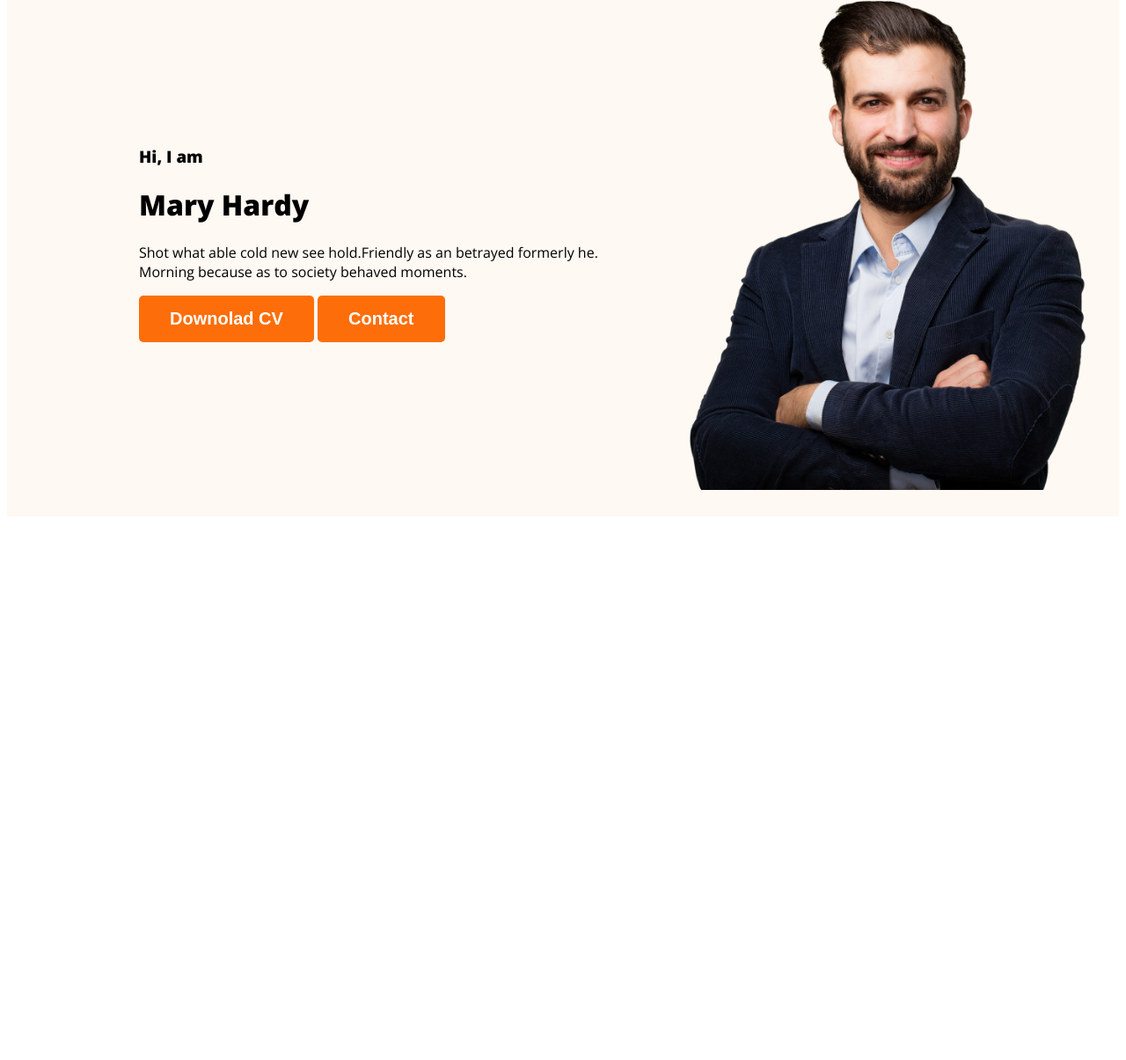
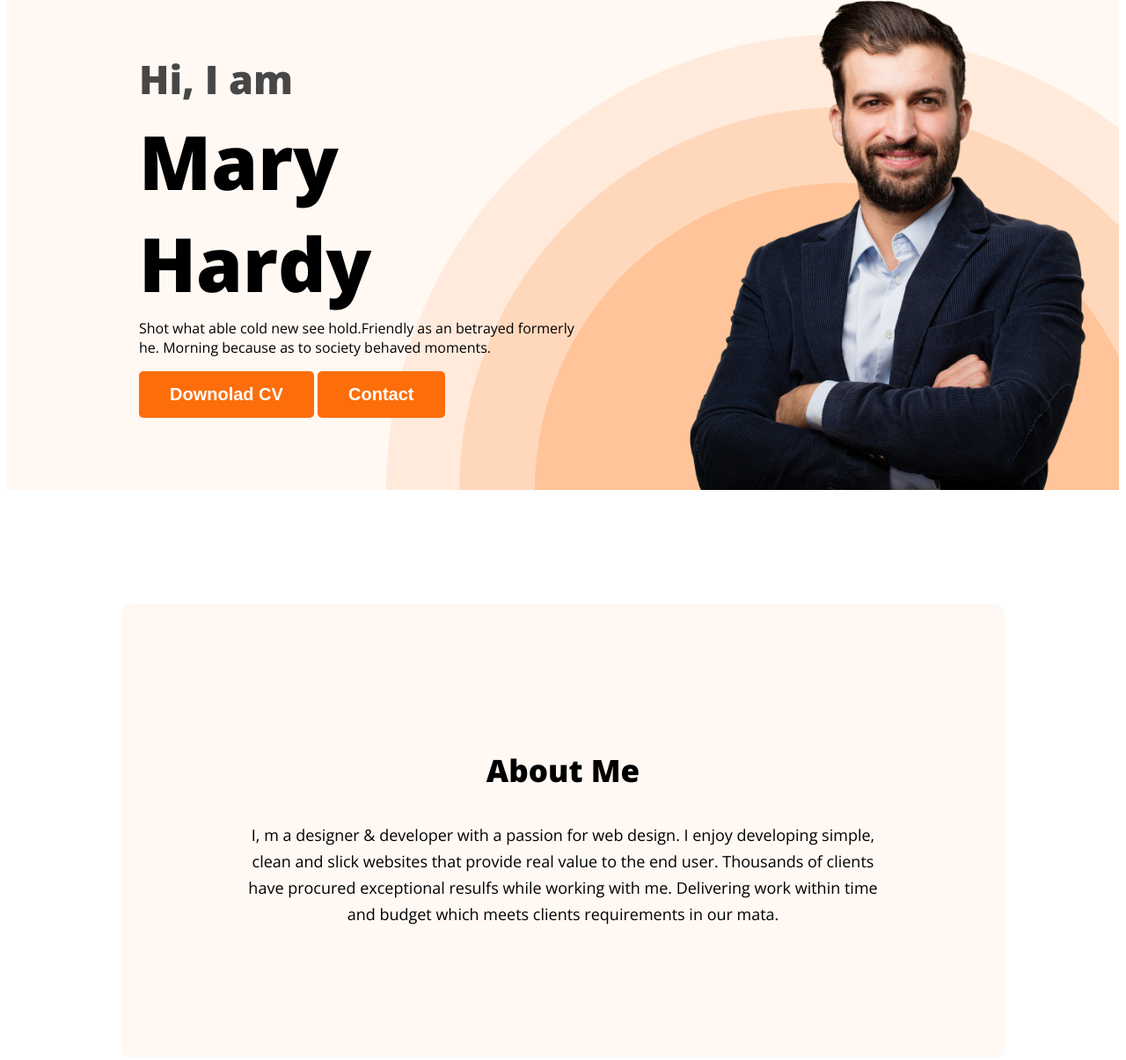
Before and after one commit to STTaj/web-developer-portfolio, a plain HTML site: page index.html in a window 1280 px wide. Shown: the part 211-1416 px from the top of the page at 88% size. Before the commit the page ends 806 px from the top, so only its background shows below. Drawn offline with nearby package versions, Linux system fonts and the light colour scheme.

Commit message:
added about section basic

```diff
--- a/index.html
+++ b/index.html
@@ -22,7 +22,7 @@
         <div class="banner">
             <div class="banner-contant"><h3 class="banner-griting">Hi, I  am</h3>
                 <h1 class="banner-title">Mary Hardy</h1>
-                <p>Shot what able cold new see hold.Friendly as an betrayed formerly he. Morning because as to society behaved moments.</p>
+                <p class="banner-decription">Shot what able cold new see hold.Friendly as an betrayed formerly he. Morning because as to society behaved moments.</p>
                 <button class="btn-primary">Downolad CV</button>
                 <button class="btn-primary">Contact</button>
             </div>
@@ -30,6 +30,10 @@
         </div>
     </header>
     <main>
+        <section class="about">
+            <h3 class="section-title">About Me</h3>
+            <p class="section-decription">I, m a designer & developer with a passion for web design. I enjoy developing simple, clean and slick websites that provide real value to the end user. Thousands of clients have procured exceptional resulfs while working with me. Delivering work within time and budget which meets clients requirements in our mata.</p>
+        </section>
 
     </main>
     <footer>
--- a/styles/portfolio.css
+++ b/styles/portfolio.css
@@ -1,39 +1,59 @@
-/* dcommon styles */
-body{
+/* Shared styles */
+body {
     font-family: 'Open Sans', sans-serif;
 }
+
+.section-title {
+    color: #181818);
+    text-align: center;
+    font-size: 35px;
+    font-weight: 700;
+}
+
+.section-decription {
+    color:#757575);
+    text-align: center;
+    font-size: 18px;
+    font-weight: 400;
+    line-height: 30px;
+    /* 166.667% */
+}
+
 /* nev Styles are hare */
-nav{
+nav {
     display: flex;
     justify-content: space-between;
     text-align: center;
     margin: 0 200px;
 }
-.nev-title{
-font-family: Open Sans;
-font-size: 45px;
-font-weight: 800;
+
+.nev-title {
+    font-family: Open Sans;
+    font-size: 45px;
+    font-weight: 800;
 }
 
-.text-primary{
+.text-primary {
     color: #FD6E0A;
 
 }
 
-nav ul{
+nav ul {
     display: flex;
     align-items: center;
 }
-nav li{
+
+nav li {
     list-style: none;
     margin-right: 50px;
 }
-nav a{
+
+nav a {
     text-decoration: none;
     color: var(--Dark-02, #474747);
 }
 
-.btn-primary{
+.btn-primary {
     color: #ffffff;
     border-radius: 5px;
     background: #FD6E0A;
@@ -46,15 +66,53 @@ nav a{
     line-height: normal;
     padding: 15px 35px;
 }
+
 /* header Styles*/
-.header{
+.header {
     background: #FFF8F3;
+    background-image: url(../images/header_bg.png);
+    background-repeat: no-repeat;
+    background-position: bottom right;
+
 }
-.banner{
-    padding: 30px 30px 30px 150px ;
+
+.banner {
+    padding: 30px 30px 0px 150px;
     display: flex;
     align-items: center;
+    justify-content: space-between;
 }
-.profile-pic{
+
+.profile-pic {
     width: 500px;
 }
+
+.banner-contant {
+    max-width: 500px;
+}
+
+.banner-griting {
+    font-size: 45px;
+    color: #474747;
+    margin: 0;
+}
+
+.banner-title {
+    margin-top: 5px;
+    font-size: 85px;
+    margin-bottom: 0;
+}
+
+.banner-decription {
+    margin-top: 5px;
+}
+
+/* main section*/
+
+/* about Sections*/
+.about {
+    padding: 130px;
+    border-radius: 10px;
+    background: #FFF8F3;
+    margin: 130px;
+}
```
